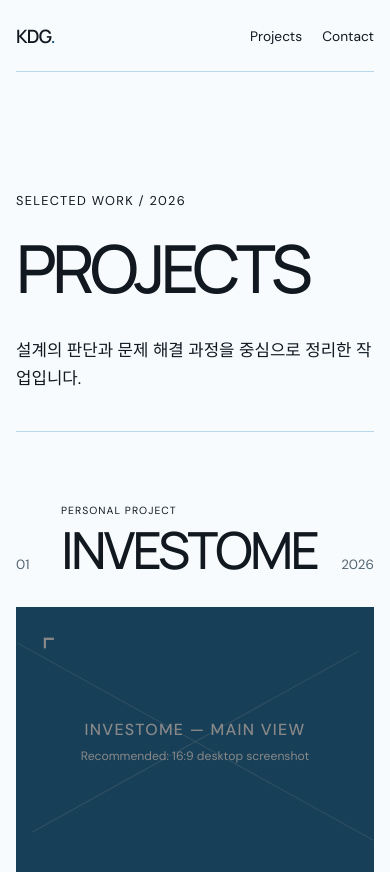
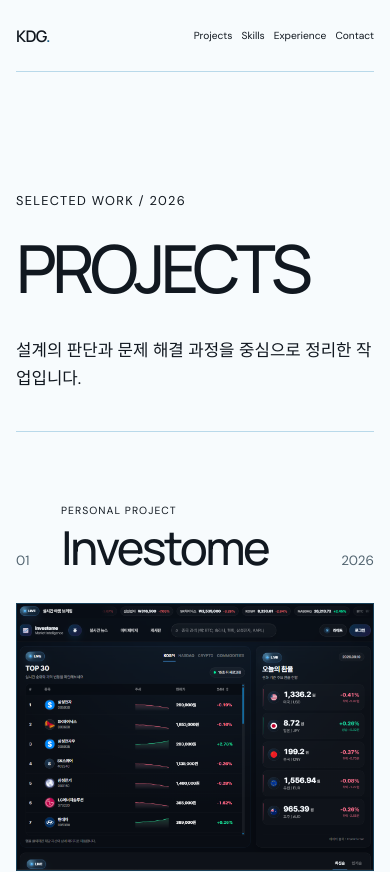
Before and after one commit to Kimdonggyu26/portfolio, a React (Vite) app: page /projects in a window 390 px wide. Shown: the top 872 px of the page. Built offline with nearby package versions, Linux system fonts and the light colour scheme.

Commit message:
feat: refine project details and sticky navigation

```diff
--- a/src/components/Header.jsx
+++ b/src/components/Header.jsx
@@ -1,16 +1,57 @@
-import { Link, NavLink } from 'react-router-dom'
+import { useEffect, useState } from 'react'
+import { NavLink, useLocation } from 'react-router-dom'
+
+const navigation = [
+  { id: 'projects', label: 'Projects' },
+  { id: 'skills', label: 'Skills' },
+  { id: 'experience', label: 'Experience' },
+  { id: 'contact', label: 'Contact' },
+]
 
 export default function Header() {
+  const { pathname } = useLocation()
+  const [activeSection, setActiveSection] = useState('')
+
+  useEffect(() => {
+    if (pathname !== '/') {
+      setActiveSection('')
+      return undefined
+    }
+
+    const targets = [
+      { element: document.getElementById('projects'), section: 'projects' },
+      { element: document.getElementById('skills'), section: 'skills' },
+      { element: document.getElementById('experience'), section: 'experience' },
+      { element: document.getElementById('certifications'), section: 'experience' },
+      { element: document.getElementById('contact'), section: 'contact' },
+    ].filter(({ element }) => element)
+
+    const observer = new IntersectionObserver((entries) => {
+      const visible = entries
+        .filter((entry) => entry.isIntersecting)
+        .sort((a, b) => b.intersectionRatio - a.intersectionRatio)[0]
+      if (visible) setActiveSection(targets.find(({ element }) => element === visible.target)?.section || '')
+    }, { rootMargin: '-22% 0px -62% 0px', threshold: [0, 0.1, 0.4] })
+
+    targets.forEach(({ element }) => observer.observe(element))
+    return () => observer.disconnect()
+  }, [pathname])
+
+  const handleLogoClick = (event) => {
+    if (pathname !== '/') return
+    event.preventDefault()
+    window.history.replaceState(null, '', '/')
+    window.scrollTo({ top: 0, behavior: 'smooth' })
+    setActiveSection('')
+  }
+
   return (
     <header className="site-header frame">
-      <NavLink className="wordmark" to="/" aria-label="홈으로 이동">KDG<span className="wordmark-dot">.</span></NavLink>
+      <NavLink className="wordmark" to="/" onClick={handleLogoClick} aria-label="홈 최상단으로 이동">KDG<span className="wordmark-dot">.</span></NavLink>
       <nav className="nav" aria-label="주요 메뉴">
-        <a href="/#projects">Projects</a>
-        <a href="/#skills">Skills</a>
-        <a href="/#experience">Experience</a>
-        <a href="/#contact">Contact</a>
+        {navigation.map(({ id, label }) => <a className={pathname === '/' && activeSection === id ? 'active' : ''} href={pathname === '/' ? '#' + id : '/#' + id} key={id}>{label}</a>)}
       </nav>
-      <Link className="header-role" to="/">Backend · Java</Link>
+      <NavLink className="header-role" to="/" onClick={handleLogoClick}>Backend · Java</NavLink>
     </header>
   )
 }
--- a/src/components/ImagePlaceholder.jsx
+++ b/src/components/ImagePlaceholder.jsx
@@ -1,6 +1,7 @@
-export default function ImagePlaceholder({ title, recommendation, tone = 'light' }) {
+export default function ImagePlaceholder({ title, recommendation, tone = 'light', src, alt }) {
   return (
     <div className={`image-placeholder image-placeholder--${tone}`} role="img" aria-label={`${title} 이미지 자리`}>
+      {src && <img className="project-cover-image" src={src} alt={alt || title} />}
       <span className="placeholder-mark" aria-hidden="true">⌜</span>
       <div>
         <strong>{title}</strong>
--- a/src/components/ProjectEntry.jsx
+++ b/src/components/ProjectEntry.jsx
@@ -2,9 +2,9 @@ import { Link } from 'react-router-dom'
 import ImagePlaceholder from './ImagePlaceholder'
 
 export default function ProjectEntry({ project, compact = false }) {
-  return <article className={`project-entry ${compact ? 'project-entry--compact' : ''}`}>
+  return <article className={`project-entry project-entry--${project.slug} ${compact ? 'project-entry--compact' : ''}`}>
     <div className="project-heading"><span className="project-number">{project.number}</span><div><div className="project-kicker"><p className="eyebrow">{project.category}</p>{project.statusLabel && <span>{project.statusLabel}</span>}</div><h2>{project.title}</h2></div><span className="project-year">{project.year}</span></div>
-    <Link className="project-visual" to={`/projects/${project.slug}`} aria-label={`${project.title} 상세 보기`}><ImagePlaceholder title={`${project.title} — MAIN VIEW`} recommendation="16:9 desktop screenshot" tone="dark" /></Link>
+    <Link className="project-visual" to={`/projects/${project.slug}`} aria-label={`${project.title} 상세 보기`}><ImagePlaceholder src={project.cover} alt={`${project.title} 대표 화면`} title={`${project.title} — MAIN VIEW`} recommendation="16:9 desktop screenshot" tone="dark" /></Link>
     <div className="project-bottom"><p>{project.summary}</p><p className="project-stack">{project.stack.length ? project.stack.join(' / ') : 'Details will be added after code review.'}</p><Link className="text-link" to={`/projects/${project.slug}`}>View project <span>↗</span></Link></div>
   </article>
 }
--- a/src/data/projects.js
+++ b/src/data/projects.js
@@ -1,7 +1,7 @@
 export const projects = [
-  { number: '01', slug: 'investome', title: 'INVESTOME', category: 'Personal Project', showInExperience: true, timelinePeriod: '2026', timelineDetail: '개인 투자 정보 플랫폼', summary: '외부 금융 데이터와 자체 서비스 데이터를 한 흐름으로 연결한 개인 투자 정보 플랫폼', year: '2026', period: '2026.03 — 2026.08', role: 'Planning · Design · Frontend · Backend · Deployment', stack: ['React', 'Spring Boot', 'PostgreSQL', 'Vercel Functions'], status: 'completed', links: { live: 'https://investome.vercel.app/', github: 'https://github.com/Kimdonggyu26/investome' } },
-  { number: '02', slug: 'cruella', title: 'CRUELLA', category: 'Academy Team Project', summary: '구디아카데미 교육과정에서 진행한 팀 프로젝트입니다. 상세 내용은 실제 코드 확인 후 추가할 예정입니다.', year: 'TBD', period: 'TBD', role: 'TBD', stack: [], status: 'placeholder', links: {} },
-  { number: '03', slug: 'mvp', title: 'MVP', category: 'Academy Project', summary: '구디아카데미 교육과정에서 진행한 프로젝트입니다. 상세 내용은 실제 코드 확인 후 추가할 예정입니다.', year: 'TBD', period: 'TBD', role: 'TBD', stack: [], status: 'placeholder', links: {} },
+  { number: '01', slug: 'investome', title: 'Investome', category: 'Personal Project', cover: '/images/projects/investome/investomeMain.png', showInExperience: true, timelinePeriod: '2026', timelineDetail: '개인 투자 정보 플랫폼', summary: '외부 금융 데이터와 자체 서비스 데이터를 한 흐름으로 연결한 개인 투자 정보 플랫폼', year: '2026', period: '2026.03 — 2026.08', role: 'Planning · Design · Frontend · Backend · Deployment', stack: ['React', 'Spring Boot', 'PostgreSQL', 'Vercel Functions'], status: 'completed', links: { live: 'https://investome.vercel.app/', github: 'https://github.com/Kimdonggyu26/investome' } },
+  { number: '02', slug: 'cruella', title: 'CRUELLA', category: 'Academy Team Project', summary: '로그인과 근태·휴가, 메모, 전자서명 업무 흐름을 구현한 그룹웨어 팀 프로젝트', year: 'TBD', period: 'TBD', role: '로그인·비밀번호 / 출퇴근·근태·휴가 / 메모 / 전자서명', stack: ['Java', 'JSP', 'Servlet', 'Oracle DB', 'Tomcat 9'], status: 'documented', links: { github: 'https://github.com/Kimdonggyu26/cruellaPJ' } },
+  { number: '03', slug: 'mvp', title: 'MVP', category: 'Academy Team Project', summary: '영화 비교와 리뷰·커뮤니티 기능을 구현한 영화 정보 팀 프로젝트', year: 'TBD', period: 'TBD', role: '관리자 서비스 / 영화 CRUD·상세 조회 / 리뷰·댓글 / 댓글 좋아요', stack: ['Java', 'JSP', 'Servlet', 'Oracle DB', 'Tomcat 9'], status: 'documented', links: { github: 'https://github.com/Kimdonggyu26/AllMan_MVP_Project' } },
   { number: '04', slug: 'myvitaday', title: 'VitaDay', category: 'Personal Project', summary: '모바일 우선 영양제 검색 · 비교 앱 프로토타입으로 현재 개발 중입니다.', year: '2026', period: 'TBD', role: 'TBD', stack: ['React Native', 'Expo', 'Spring Boot', 'PostgreSQL'], status: 'in-progress', statusLabel: '진행중', showInExperience: true, timelinePeriod: '2026', timelineDetail: '영양제 검색 · 비교 서비스', links: { github: 'https://github.com/Kimdonggyu26/myVitaDay' } },
 ]
 
--- a/src/pages/ProjectPlaceholder.jsx
+++ b/src/pages/ProjectPlaceholder.jsx
@@ -6,9 +6,9 @@ import { projects } from '../data/projects'
 export default function ProjectPlaceholder({ slug }) {
   const project = projects.find((item) => item.slug === slug)
   return <article className="page-enter placeholder-detail">
-    <header className="detail-hero frame"><div className="detail-breadcrumb"><Link to="/projects">Projects</Link><span>/</span><span>{project.number}</span></div><p className="eyebrow">Project details pending</p><h1>{project.title}</h1><div className="detail-deck"><p>{project.summary}</p><span>{project.statusLabel || 'TBD'}</span></div></header>
+    <header className="detail-hero frame"><div className="detail-breadcrumb"><Link to="/projects">Projects</Link><span>/</span><span>{project.number}</span></div><p className="eyebrow">{project.category}</p><h1>{project.title}</h1><div className="detail-deck"><p>{project.summary}</p><span>{project.statusLabel || project.role}</span></div></header>
     <div className="frame"><ImagePlaceholder title={`${project.title} — KEY VISUAL`} recommendation="16:9 project screenshot" tone="dark" /></div>
-    <section className="frame section-space placeholder-copy"><SectionLabel number="01">To be documented</SectionLabel><div><h2>Content follows code.</h2><p>Overview, Architecture, Key Features, Engineering, Refactoring, Troubleshooting, Retrospective 구조를 준비했습니다. 기술·기능·성과는 저장소를 직접 확인하기 전까지 작성하지 않습니다.</p></div></section>
+    <section className="frame section-space placeholder-copy"><SectionLabel number="01">Project information</SectionLabel><div><h2>{project.role}</h2><p>{project.stack.length ? project.stack.join(' / ') : '상세 정보는 프로젝트 진행 후 추가할 예정입니다.'}</p></div></section>
     <nav className="next-project frame" aria-label="프로젝트 목록"><span>Back to index</span><Link to="/projects">All projects <b>→</b></Link></nav>
   </article>
 }
--- a/src/styles/global.css
+++ b/src/styles/global.css
@@ -470,3 +470,45 @@ button, input, textarea, select { font: inherit; }
   .certification-list { border-top: 1px solid var(--line); border-left: 0; }
   .certification-list > div { padding-left: 0; }
 }
+
+
+/* Header navigation and requested type refinements */
+.site-header {
+  position: sticky;
+  top: 0;
+  z-index: 50;
+  background: rgba(247, 251, 253, .96);
+  border-bottom: 1px solid var(--line);
+  backdrop-filter: blur(6px);
+  -webkit-backdrop-filter: blur(6px);
+}
+.nav a.active { color: var(--signal); }
+.profile-hero,
+#projects,
+#skills,
+#experience,
+#certifications,
+#contact { scroll-margin-top: 108px; }
+.project-entry--investome .project-heading h2 { font-size: clamp(2.55rem, 4.15vw, 4.55rem); }
+.project-cover-image { position: absolute; inset: 0; z-index: 2; width: 100%; height: 100%; object-fit: cover; }
+.contact-callout h2 { font-size: clamp(1.875rem, 2.5vw, 2.625rem); }
+.other-projects b { font-size: .76rem; font-weight: 600; letter-spacing: .07em; }
+
+@media (max-width: 760px) {
+  .profile-hero,
+  #projects,
+  #skills,
+  #experience,
+  #certifications,
+  #contact { scroll-margin-top: 86px; }
+  .nav a[href='/#skills'],
+  .nav a[href='/#experience'] { display: inline-block; }
+  .nav { gap: 12px; font-size: .7rem; }
+  .project-entry--investome .project-heading h2 { font-size: clamp(2.45rem, 12vw, 3rem); }
+}
+
+@media (max-width: 390px) {
+  .site-header { column-gap: 12px; }
+  .wordmark { font-size: 1rem; }
+  .nav { gap: 9px; font-size: .64rem; }
+}
```
Also changed, not shown: public/images/projects/investome/investomeMain.png (added).
